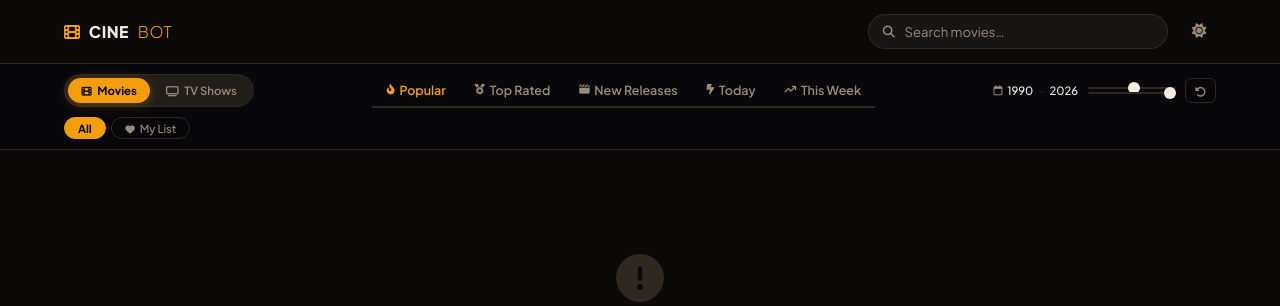
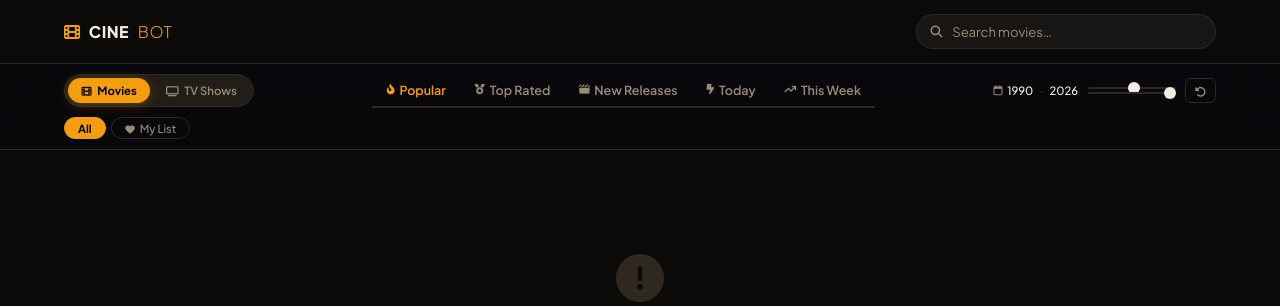
Before and after one commit to Vicmuratha/cinebot, a Flask app: page / in a window 1280 px wide. Shown: the top 306 px of the page. Run offline with Flask 3, Linux system fonts and the light colour scheme; data that the repository does not hold is empty.

Commit message:
Remove light/dark mode toggle

```diff
--- a/static/app.js
+++ b/static/app.js
@@ -54,20 +54,6 @@ document.addEventListener("DOMContentLoaded", () => {
         isSearchMode    = false;
         isWatchlistMode = false;
         fetchRecommendations();
-    });
-
-    // ─── Theme (dark default, light-mode class = light) ───
-    const themeToggle = document.getElementById("theme-toggle");
-    const themeIcon   = themeToggle.querySelector("i");
-    if (localStorage.getItem("theme") === "light") {
-        document.body.classList.add("light-mode");
-        themeIcon.className = "fa-solid fa-moon";
-    }
-    themeToggle.addEventListener("click", () => {
-        document.body.classList.toggle("light-mode");
-        const isLight = document.body.classList.contains("light-mode");
-        localStorage.setItem("theme", isLight ? "light" : "dark");
-        themeIcon.className = isLight ? "fa-solid fa-moon" : "fa-solid fa-sun";
     });
 
     // ─── Watch History / Continue Watching ───
--- a/templates/index.html
+++ b/templates/index.html
@@ -41,7 +41,6 @@
                 <button id="search-clear" class="search-clear" aria-label="Clear search" style="display:none;"><i class="fa-solid fa-xmark"></i></button>
                 <div id="search-suggestions" class="search-suggestions" style="display:none;"></div>
             </div>
-            <button id="theme-toggle" aria-label="Toggle theme"><i class="fa-solid fa-sun"></i></button>
         </div>
     </header>
 
```
